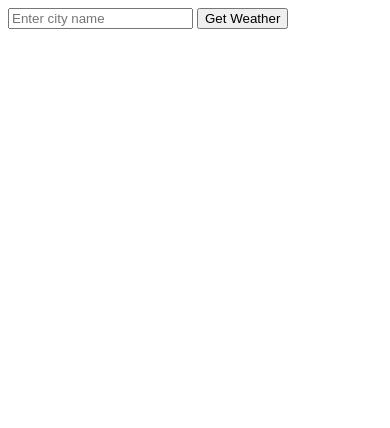
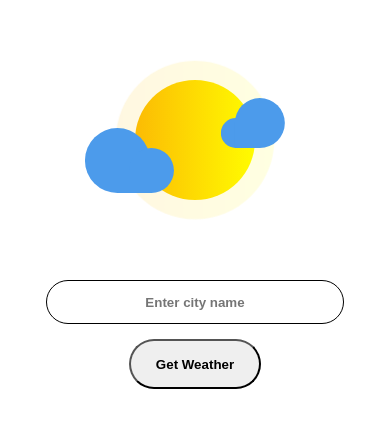
Before and after one commit to NomfundoFlorence/Weather-API, a website: page public/index.html in a window 390 px wide. Drawn offline with Linux system fonts and the light colour scheme.

Commit message:
basic styling for mobile

```diff
--- a/package.json
+++ b/package.json
@@ -15,7 +15,7 @@
   "type": "commonjs",
   "main": "index.js",
   "scripts": {
-    "start": "node app.js",
+    "start": "node --watch app.js",
     "test": "echo \"Error: no test specified\" && exit 1"
   },
   "dependencies": {
--- /dev/null
+++ b/public/index.css
@@ -0,0 +1,148 @@
+body {
+  margin: 0;
+  display: flex;
+  flex-direction: column;
+  justify-content: center;
+  align-items: center;
+  background-color: #ffffff;
+}
+
+/* From Uiverse.io by zanina-yassine */
+.container {
+  width: 250px;
+  height: 250px;
+  padding: 15px;
+  display: flex;
+  align-items: center;
+  justify-content: center;
+  /* background-color: #4c9beb; */
+  /* justify-self: center; */
+}
+
+.cloud {
+  width: 250px;
+}
+
+.front {
+  padding-top: 45px;
+  margin-left: 25px;
+  display: inline;
+  position: absolute;
+  z-index: 11;
+  animation: clouds 8s infinite;
+  animation-timing-function: ease-in-out;
+}
+
+.back {
+  margin-top: -30px;
+  margin-left: 150px;
+  z-index: 12;
+  animation: clouds 12s infinite;
+  animation-timing-function: ease-in-out;
+}
+
+.right-front {
+  width: 45px;
+  height: 45px;
+  border-radius: 50% 50% 50% 0%;
+  background-color: #4c9beb;
+  display: inline-block;
+  margin-left: -25px;
+  z-index: 5;
+}
+
+.left-front {
+  width: 65px;
+  height: 65px;
+  border-radius: 50% 50% 0% 50%;
+  background-color: #4c9beb;
+  display: inline-block;
+  z-index: 5;
+}
+
+.right-back {
+  width: 50px;
+  height: 50px;
+  border-radius: 50% 50% 50% 0%;
+  background-color: #4c9beb;
+  display: inline-block;
+  margin-left: -20px;
+  z-index: 5;
+}
+
+.left-back {
+  width: 30px;
+  height: 30px;
+  border-radius: 50% 50% 0% 50%;
+  background-color: #4c9beb;
+  display: inline-block;
+  z-index: 5;
+}
+
+.sun {
+  width: 120px;
+  height: 120px;
+  background: -webkit-linear-gradient(to right, #fcbb04, #fffc00);
+  background: linear-gradient(to right, #fcbb04, #fffc00);
+  border-radius: 60px;
+  display: inline;
+  position: absolute;
+}
+
+.sunshine {
+  animation: sunshines 2s infinite;
+}
+
+@keyframes sunshines {
+  0% {
+    transform: scale(1);
+    opacity: 0.6;
+  }
+
+  100% {
+    transform: scale(1.4);
+    opacity: 0;
+  }
+}
+
+@keyframes clouds {
+  0% {
+    transform: translateX(15px);
+  }
+
+  50% {
+    transform: translateX(0px);
+  }
+
+  100% {
+    transform: translateX(15px);
+  }
+}
+
+#search-container {
+  display: flex;
+  flex-direction: column;
+  justify-content: center;
+  align-items: center;
+  width: 100vw;
+  /* background-color: #fffc00; */
+  /* margin-top: 10%; */
+}
+
+#location {
+  height: 40px;
+  width: 75%;
+  margin-bottom: 15px;
+  border: 1.5px solid #000;
+  border-radius: 50px;
+  text-align: center;
+  color: #233ad1;
+  font-weight: 700;
+}
+
+#get-weather-btn {
+  height: 50px;
+  border-radius: 50px;
+  padding: 15px 25px;
+  font-weight: 700;
+}
--- a/public/index.html
+++ b/public/index.html
@@ -3,11 +3,27 @@
   <head>
     <meta charset="UTF-8" />
     <meta name="viewport" content="width=device-width, initial-scale=1.0" />
+    <link rel="stylesheet" href="index.css" />
     <title>Weather App</title>
   </head>
   <body>
-    <input type="text" id="location" placeholder="Enter city name" />
-    <button id="get-weather-btn">Get Weather</button>
+    <!-- From Uiverse.io by zanina-yassine -->
+    <div class="container">
+      <div class="cloud front">
+        <span class="left-front"></span>
+        <span class="right-front"></span>
+      </div>
+      <span class="sun sunshine"></span>
+      <span class="sun"></span>
+      <div class="cloud back">
+        <span class="left-back"></span>
+        <span class="right-back"></span>
+      </div>
+    </div>
+    <div id="search-container">
+      <input type="text" id="location" placeholder="Enter city name" />
+      <button id="get-weather-btn">Get Weather</button>
+    </div>
     <div id="main-container">
       <div id="weather-container">
         <h1 id="city-name"></h1>
```
Also changed, not shown: 1 other file.
